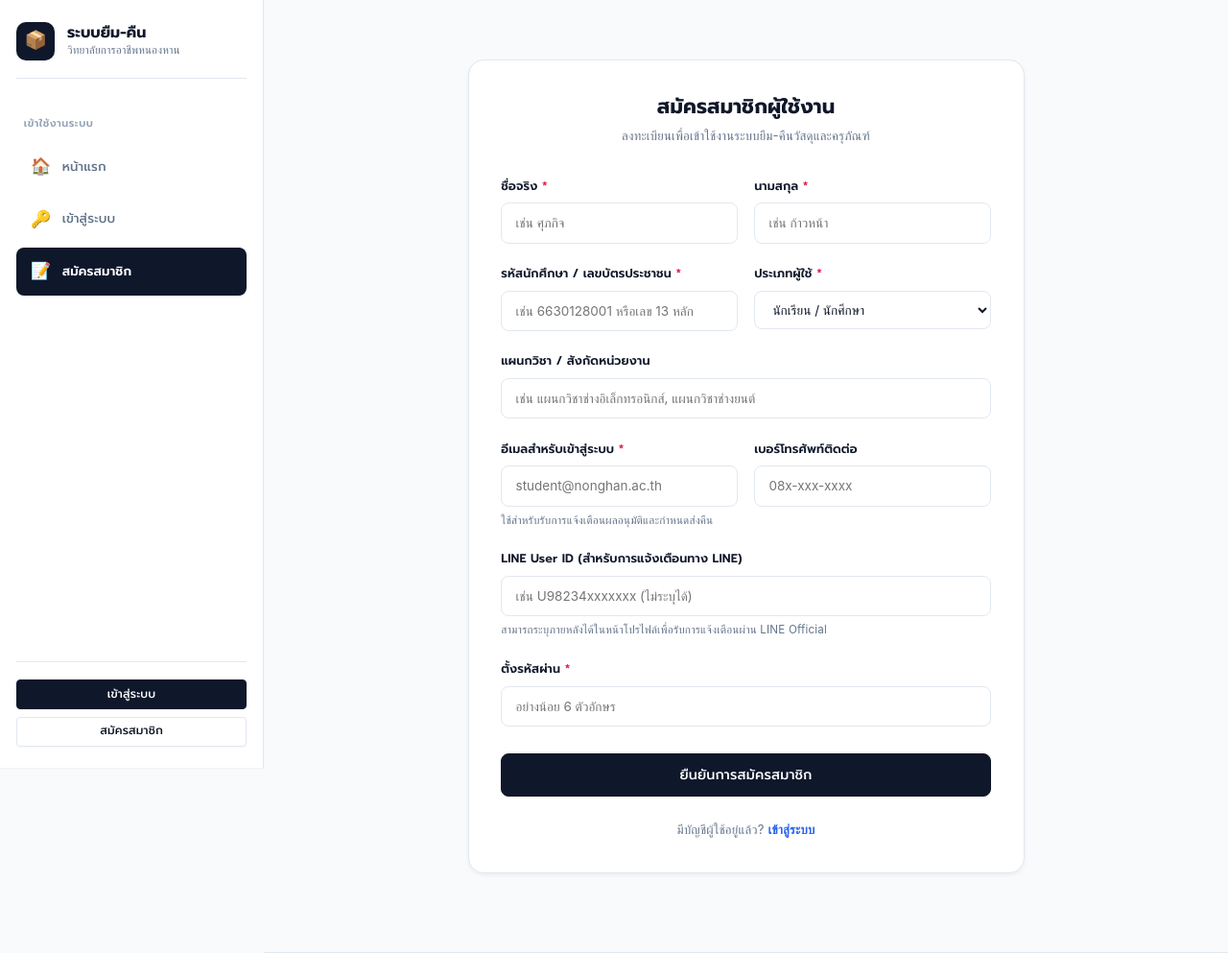
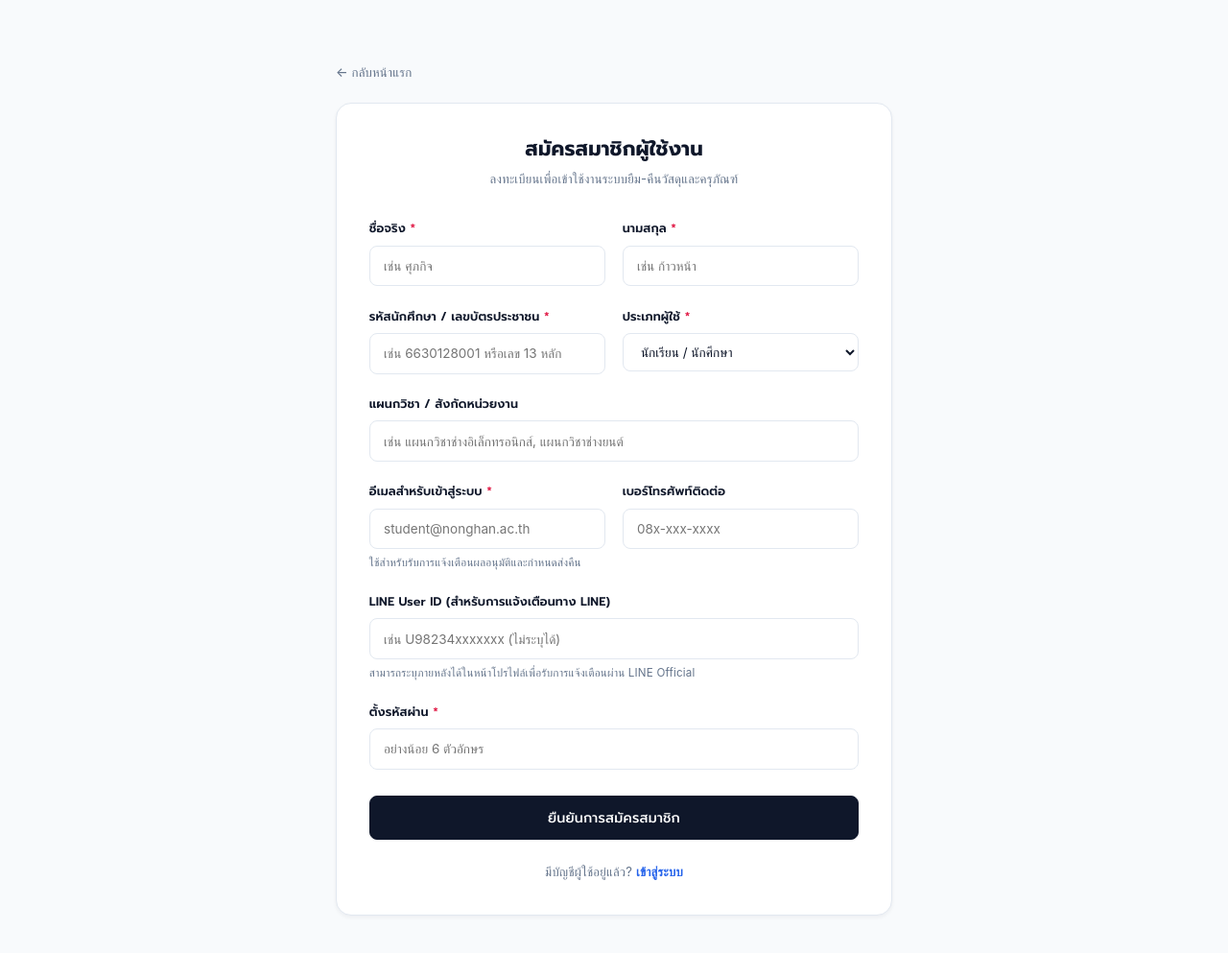
Before and after one commit to suphakitbest3004/borrow-system, a Flask app: page /register in a window 1280 px wide. Shown: the top 993 px of the page at 96% size. Run offline with Flask 3, Linux system fonts and the light colour scheme; some web fonts are replaced.

Commit message:
Add files via upload

```diff
--- a/templates/auth/login.html
+++ b/templates/auth/login.html
@@ -4,6 +4,11 @@
 
 {% block content %}
 <div style="max-width: 440px; margin: 2rem auto;">
+    <div style="margin-bottom: 1.25rem;">
+        <a href="{{ url_for('index') }}" style="display: inline-flex; align-items: center; gap: 0.4rem; color: var(--text-muted); text-decoration: none; font-size: 0.88rem; font-weight: 500;">
+            ← กลับหน้าแรก
+        </a>
+    </div>
     <div class="card">
         <div class="card-body" style="padding: 2.25rem;">
             <div style="text-align: center; margin-bottom: 2rem;">
--- a/templates/auth/register.html
+++ b/templates/auth/register.html
@@ -4,6 +4,11 @@
 
 {% block content %}
 <div style="max-width: 580px; margin: 2rem auto;">
+    <div style="margin-bottom: 1.25rem;">
+        <a href="{{ url_for('index') }}" style="display: inline-flex; align-items: center; gap: 0.4rem; color: var(--text-muted); text-decoration: none; font-size: 0.88rem; font-weight: 500;">
+            ← กลับหน้าแรก
+        </a>
+    </div>
     <div class="card">
         <div class="card-body" style="padding: 2.25rem;">
             <div style="text-align: center; margin-bottom: 2rem;">
--- a/templates/base.html
+++ b/templates/base.html
@@ -31,22 +31,20 @@
 </head>
 <body>
     <div class="app-layout">
-        {% if request.endpoint != 'index' %}
+        {% if current_user %}
         <!-- Mobile Topbar (< 920px) -->
         <header class="mobile-topbar">
-            <a href="{{ url_for('index') }}" class="brand" style="gap: 0.6rem;">
+            <a href="{{ url_for('catalog') }}" class="brand" style="gap: 0.6rem;">
                 <div class="brand-icon" style="width: 32px; height: 32px; font-size: 1rem;">📦</div>
                 <div class="brand-title">
                     <span class="main-text" style="font-size: 0.95rem;">ระบบยืม-คืน</span>
                 </div>
             </a>
             <div style="display: flex; align-items: center; gap: 0.65rem;">
-                {% if current_user %}
                 <a href="{{ url_for('notifications_page') }}" class="notif-btn" style="width: 36px; height: 36px; font-size: 1rem;">
                     <span>🔔</span>
                     {% if unread_count > 0 %}<span class="notif-badge" style="font-size: 0.6rem; height: 16px; min-width: 16px;">{{ unread_count }}</span>{% endif %}
                 </a>
-                {% endif %}
                 <button type="button" id="sidebarToggle" class="btn btn-secondary btn-sm" style="padding: 0.35rem 0.65rem; font-size: 1.15rem;">
                     ☰
                 </button>
@@ -56,11 +54,11 @@
         <!-- Sidebar Backdrop for Mobile -->
         <div id="sidebarBackdrop" class="sidebar-backdrop"></div>
 
-        <!-- LEFT SIDEBAR NAVIGATION (ย้ายแถบนำทางมาไว้ทางด้านซ้าย) -->
+        <!-- LEFT SIDEBAR NAVIGATION (แสดงเฉพาะเมื่อเข้าสู่ระบบแล้วเท่านั้น) -->
         <aside class="app-sidebar" id="appSidebar">
             <!-- Sidebar Header: Brand -->
             <div class="sidebar-header">
-                <a href="{{ url_for('index') }}" class="brand">
+                <a href="{{ url_for('catalog') if current_user.role not in ['admin', 'staff'] else url_for('admin_requests') }}" class="brand">
                     <div class="brand-icon">📦</div>
                     <div class="brand-title">
                         <span class="main-text">ระบบยืม-คืน</span>
@@ -72,21 +70,6 @@
 
             <!-- Navigation Menu -->
             <nav class="sidebar-menu">
-                {% if not current_user %}
-                    <div class="sidebar-section-title">เข้าใช้งานระบบ</div>
-                    <a href="{{ url_for('index') }}" class="sidebar-link {% if request.endpoint == 'index' %}active{% endif %}">
-                        <span class="sidebar-icon">🏠</span>
-                        <span>หน้าแรก</span>
-                    </a>
-                    <a href="{{ url_for('login') }}" class="sidebar-link {% if request.endpoint == 'login' %}active{% endif %}">
-                        <span class="sidebar-icon">🔑</span>
-                        <span>เข้าสู่ระบบ</span>
-                    </a>
-                    <a href="{{ url_for('register') }}" class="sidebar-link {% if request.endpoint == 'register' %}active{% endif %}">
-                        <span class="sidebar-icon">📝</span>
-                        <span>สมัครสมาชิก</span>
-                    </a>
-                {% else %}
                 <div class="sidebar-section-title">เมนูผู้ใช้งาน / ผู้ยืม</div>
                 <a href="{{ url_for('catalog') }}" class="sidebar-link {% if request.endpoint == 'catalog' %}active{% endif %}">
                     <span class="sidebar-icon">🔍</span>
@@ -157,12 +140,10 @@
                         <span>ทะเบียนครุภัณฑ์</span>
                     </a>
                 {% endif %}
-                {% endif %}
             </nav>
 
-            <!-- Sidebar Footer: User Card / Login -->
+            <!-- Sidebar Footer: User Card / Logout -->
             <div class="sidebar-footer">
-                {% if current_user %}
                 <a href="{{ url_for('profile') }}" class="sidebar-user-card" style="text-decoration: none;">
                     <div class="avatar-initial">{{ current_user.first_name[0] }}</div>
                     <div class="sidebar-user-info">
@@ -175,16 +156,6 @@
                 <a href="{{ url_for('logout') }}" class="btn btn-secondary btn-sm" style="width: 100%; justify-content: center; margin-top: 0.65rem;">
                     🚪 ออกจากระบบ
                 </a>
-                {% else %}
-                    <div style="display: flex; flex-direction: column; gap: 0.5rem;">
-                        <a href="{{ url_for('login') }}" class="btn btn-primary btn-sm" style="width: 100%; justify-content: center;">
-                            เข้าสู่ระบบ
-                        </a>
-                        <a href="{{ url_for('register') }}" class="btn btn-secondary btn-sm" style="width: 100%; justify-content: center;">
-                            สมัครสมาชิก
-                        </a>
-                    </div>
-                {% endif %}
             </div>
         </aside>
         {% endif %}
```
Lines whose indentation alone changed are shown as unchanged.
